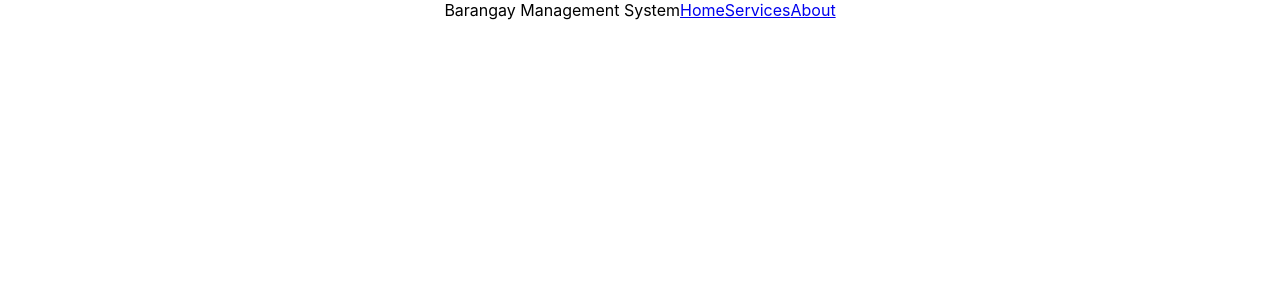
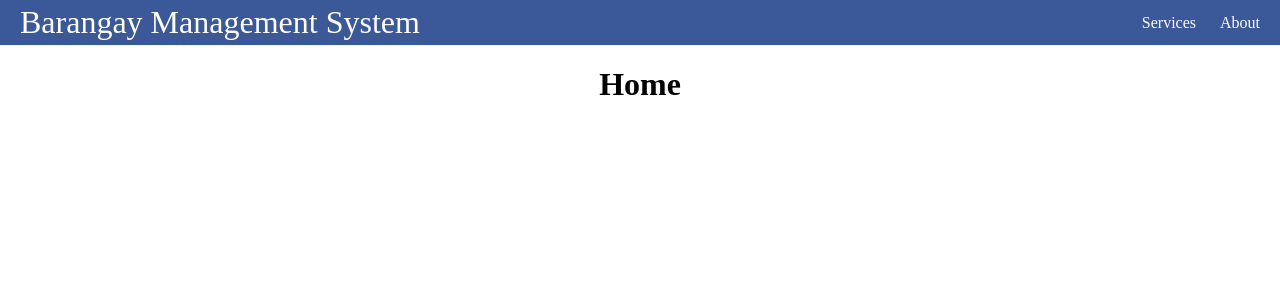
Before and after one commit to Neo-Cicada/Barangay-Management-System, a React (Create React App) app in the folder bms/: page / in a window 1280 px wide. Shown: the top 300 px of the page. Built offline with nearby package versions, Linux system fonts and the light colour scheme.

Commit message:
added navbar

```diff
--- a/bms/package.json
+++ b/bms/package.json
@@ -8,6 +8,7 @@
     "@testing-library/user-event": "^13.5.0",
     "react": "^18.2.0",
     "react-dom": "^18.2.0",
+    "react-router-dom": "^6.7.0",
     "react-scripts": "5.0.1",
     "web-vitals": "^2.1.4"
   },
--- a/bms/src/App.js
+++ b/bms/src/App.js
@@ -1,19 +1,22 @@
-import './App.css';
+import Navbar from "./Navbar"
+import Home from "./pages/Home"
+import About from "./pages/About"
+import { Route, Routes } from "react-router-dom"
+import Services from "./pages/Services"
 
 function App() {
   return (
-    <div className="App">
-      <header>
-        Barangay Management System
-      </header>
-      <nav>
-          <a href="#">Home</a>
-          <a href="#">Services</a>
-          <a href="#">About</a>
-        </nav>
-
-    </div>
-  );
+    <>
+      <Navbar />
+      <div className="container">
+        <Routes>
+          <Route path="/" element={<Home />} />
+          <Route path="/services" element={<Services />} />
+          <Route path="/about" element={<About />} />
+        </Routes>
+      </div>
+    </>
+  )
 }
 
-export default App;
+export default App
--- /dev/null
+++ b/bms/src/Navbar.js
@@ -0,0 +1,28 @@
+import { Link, useMatch, useResolvedPath } from "react-router-dom"
+
+export default function Navbar() {
+  return (
+    <nav className="nav">
+      <Link to="/" className="site-title">
+        Barangay Management System
+      </Link>
+      <ul>
+        <CustomLink to="/services">Services</CustomLink>
+        <CustomLink to="/about">About</CustomLink>
+      </ul>
+    </nav>
+  )
+}
+
+function CustomLink({ to, children, ...props }) {
+  const resolvedPath = useResolvedPath(to)
+  const isActive = useMatch({ path: resolvedPath.pathname, end: true })
+
+  return (
+    <li className={isActive ? "active" : ""}>
+      <Link to={to} {...props}>
+        {children}
+      </Link>
+    </li>
+  )
+}
--- a/bms/src/index.css
+++ b/bms/src/index.css
@@ -1,13 +1,51 @@
-body {
-  margin: 0;
-  font-family: -apple-system, BlinkMacSystemFont, 'Segoe UI', 'Roboto', 'Oxygen',
-    'Ubuntu', 'Cantarell', 'Fira Sans', 'Droid Sans', 'Helvetica Neue',
-    sans-serif;
-  -webkit-font-smoothing: antialiased;
-  -moz-osx-font-smoothing: grayscale;
+* {
+    box-sizing: border-box;
 }
 
-code {
-  font-family: source-code-pro, Menlo, Monaco, Consolas, 'Courier New',
-    monospace;
+body {
+    margin: 0;
 }
+
+.container {
+    margin: 1rem;
+    text-align: center;
+}
+
+.nav {
+    background-color: #3b5998;
+    color: white;
+    display: flex;
+    justify-content: space-between;
+    align-items: stretch;
+    gap: 2rem;
+    padding: 0 1rem;
+}
+
+.site-title {
+    font-size: 2rem;
+}
+
+.nav ul {
+    padding: 0;
+    margin: 0;
+    list-style: none;
+    display: flex;
+    gap: 1rem;
+}
+
+.nav a {
+    color: inherit;
+    text-decoration: none;
+    height: 100%;
+    display: flex;
+    align-items: center;
+    padding: .25rem;
+}
+
+.nav li.active {
+    background-color: #555;
+}
+
+.nav li:hover {
+    background-color: #777;
+}
--- a/bms/src/index.js
+++ b/bms/src/index.js
@@ -3,13 +3,16 @@
 import './index.css';
 import App from './App';
 import reportWebVitals from './reportWebVitals';
+import { BrowserRouter } from "react-router-dom"
 
-const root = ReactDOM.createRoot(document.getElementById('root'));
+const root = ReactDOM.createRoot(document.getElementById("root"))
 root.render(
   <React.StrictMode>
-    <App />
+    <BrowserRouter>
+      <App />
+    </BrowserRouter>
   </React.StrictMode>
-);
+)
 
 // If you want to start measuring performance in your app, pass a function
 // to log results (for example: reportWebVitals(console.log))
--- /dev/null
+++ b/bms/src/pages/About.js
@@ -0,0 +1,3 @@
+export default function About() {
+    return <h1>About</h1>
+  }
--- /dev/null
+++ b/bms/src/pages/Home.js
@@ -0,0 +1,3 @@
+export default function Home() {
+    return <h1>Home</h1>
+  }
--- /dev/null
+++ b/bms/src/pages/Services.js
@@ -0,0 +1,3 @@
+export default function Services() {
+    return <h1>Services</h1>
+  }
```
Also changed, not shown: bms/src/setupTests.js (deleted, +0 -5 lines), bms/src/logo.svg (deleted), 1 other file (tests, documents, lock files or other folders).
